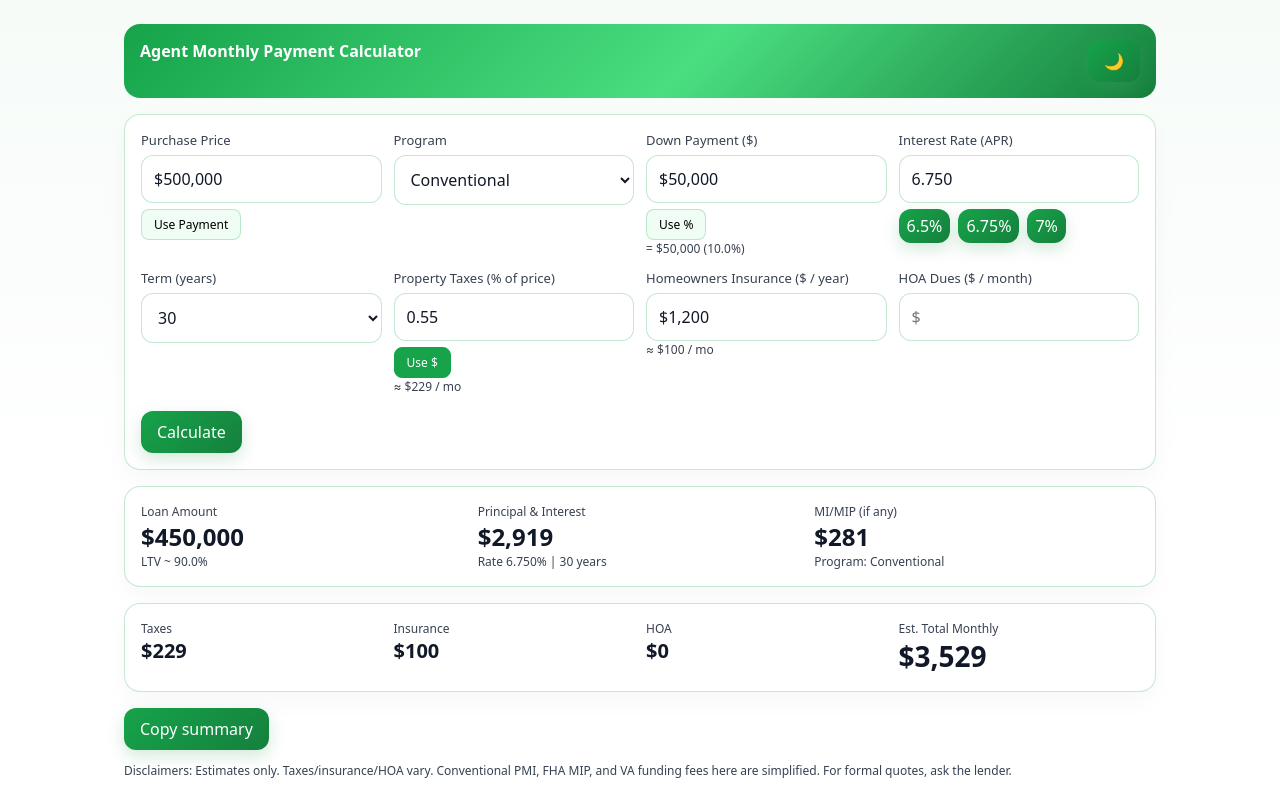
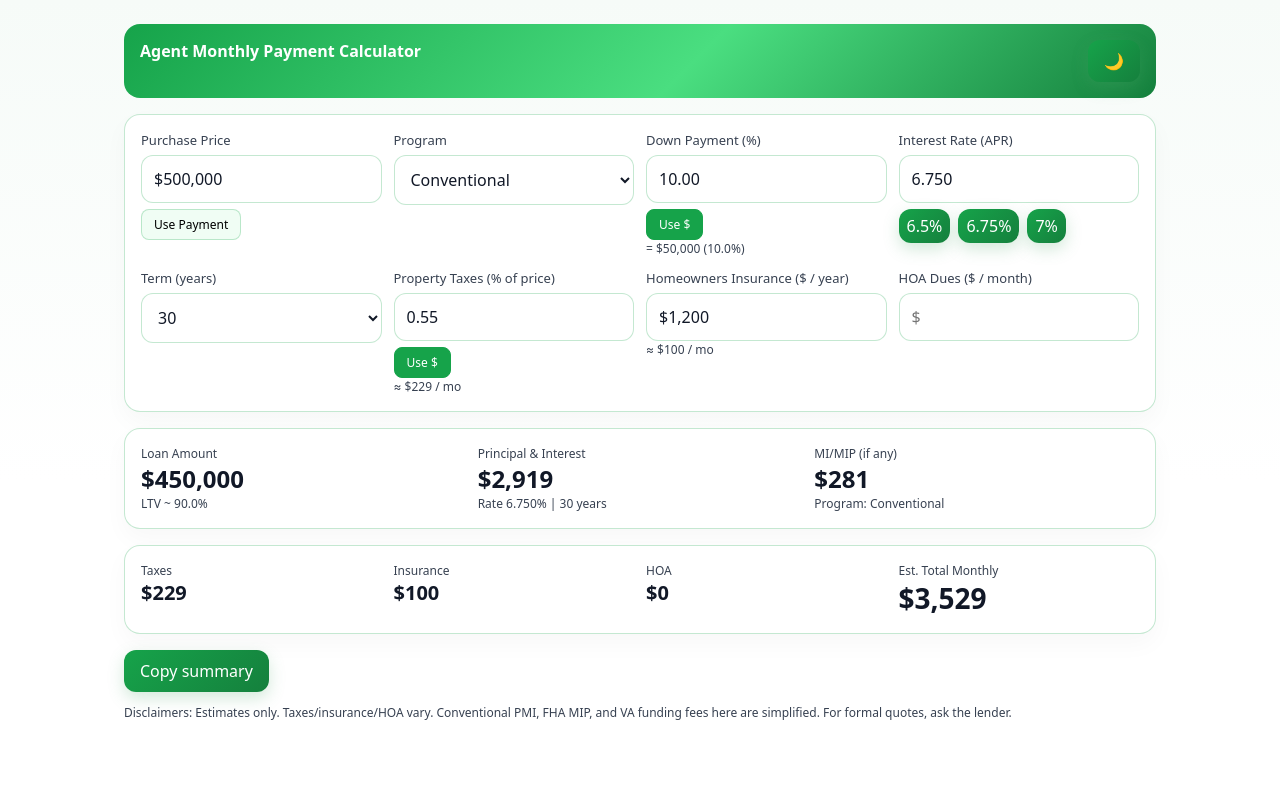
Before and after one commit to loganlgraham/agent-calculator, a React (Vite) app: page / in a window 1280 px wide. Built offline with nearby package versions, Linux system fonts and the light colour scheme.

Commit message:
fix monthly payment swap and default down payment

```diff
--- a/src/MonthlyPaymentCalculator.jsx
+++ b/src/MonthlyPaymentCalculator.jsx
@@ -122,8 +122,8 @@ export default function MonthlyPaymentCalculator(){
   const [price, setPrice] = useState(500000);
   const [priceModePayment, setPriceModePayment] = useState(false);
   const [targetMonthly, setTargetMonthly] = useState(3000);
-  const [downModePct, setDownModePct] = useState(false);
-  const [downInput, setDownInput] = useState(50000);
+  const [downModePct, setDownModePct] = useState(true);
+  const [downInput, setDownInput] = useState(10);
   const [rate, setRate] = useState(6.75);
   const [years, setYears] = useState(30);
   const [program, setProgram] = useState("Conventional");
@@ -136,6 +136,12 @@ export default function MonthlyPaymentCalculator(){
 
   const approxMonthlyTax = useMemo(() => taxModePct ? ((price * (Number(taxInput) / 100)) / 12) : ((Number(taxInput) || 0) / 12), [taxModePct, taxInput, price]);
   const approxMonthlyIns = useMemo(() => (Number(insYr) || 0) / 12, [insYr]);
+
+  useEffect(() => {
+    const defaults = { Conventional: 10, FHA: 3.5, VA: 0 };
+    setDownModePct(true);
+    setDownInput(defaults[program] ?? 0);
+  }, [program]);
 
   const [calc, setCalc] = useState({
     loanAmount: 0,
@@ -190,25 +196,20 @@ export default function MonthlyPaymentCalculator(){
     return high;
   };
 
-  const compute = () => computeForPrice(price);
-
-  const calculate = () => {
+  useEffect(() => {
     if (priceModePayment) {
       const solvedPrice = priceFromPayment(targetMonthly);
-      setPrice(solvedPrice);
+      if (Math.abs(solvedPrice - price) > 1) {
+        setPrice(solvedPrice);
+      }
       setCalc(computeForPrice(solvedPrice));
     } else {
-      setCalc(compute());
+      setCalc(computeForPrice(price));
     }
-  };
-
-  useEffect(() => {
-    calculate();
-  }, []);
+  }, [price, targetMonthly, priceModePayment, downModePct, downInput, rate, years, program, taxModePct, taxInput, insYr, hoa]);
 
   const copySummary = async () => {
-    const c = compute();
-    setCalc(c);
+    const c = calc;
     const summary = [
       `Program: ${program}`,
       `Price: ${fmtCurrency(price)} | Down: ${fmtCurrency(downDollar)} (${fmtNumber(downPct, 1)}%)`,
@@ -239,7 +240,16 @@ export default function MonthlyPaymentCalculator(){
               <div className="row" style={{marginTop:6}}>
                 <button
                   className={`toggle ${priceModePayment ? 'active' : ''}`}
-                  onClick={() => setPriceModePayment(m => !m)}
+                  onClick={() => {
+                    const c = computeForPrice(price);
+                    setCalc(c);
+                    if (!priceModePayment) {
+                      setTargetMonthly(c.total);
+                    } else {
+                      setPrice(c.price);
+                    }
+                    setPriceModePayment(m => !m);
+                  }}
                 >
                   {priceModePayment ? 'Use Price' : 'Use Payment'}
                 </button>
@@ -332,9 +342,6 @@ export default function MonthlyPaymentCalculator(){
               <CurrencyInput value={hoa} onChange={setHoa} placeholder="$" />
             </div>
           </div>
-        <div className="row" style={{marginTop:16}}>
-          <button className="btn" onClick={calculate}>Calculate</button>
-        </div>
       </div>
 
       <div className="card" style={{marginTop:16}}>
```
